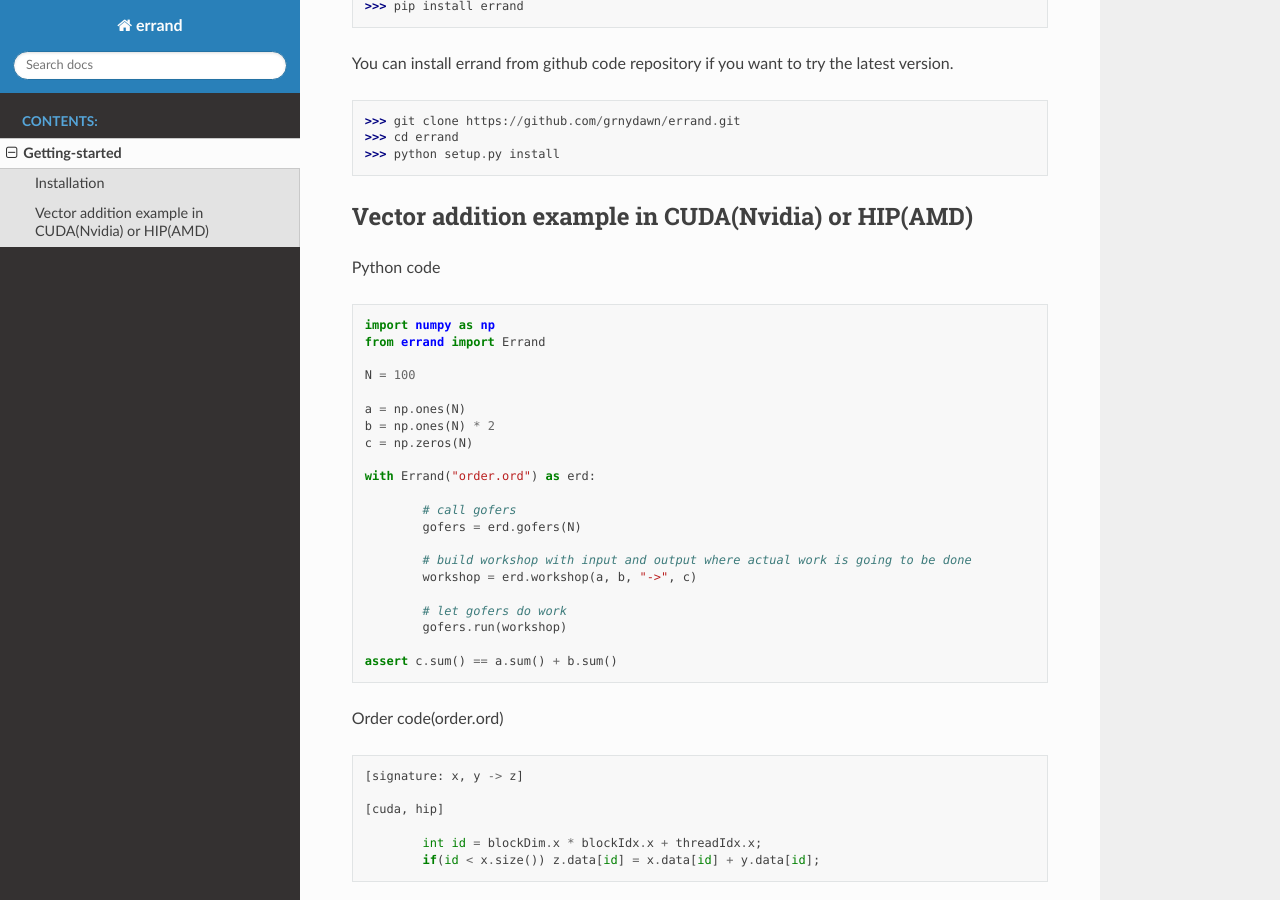
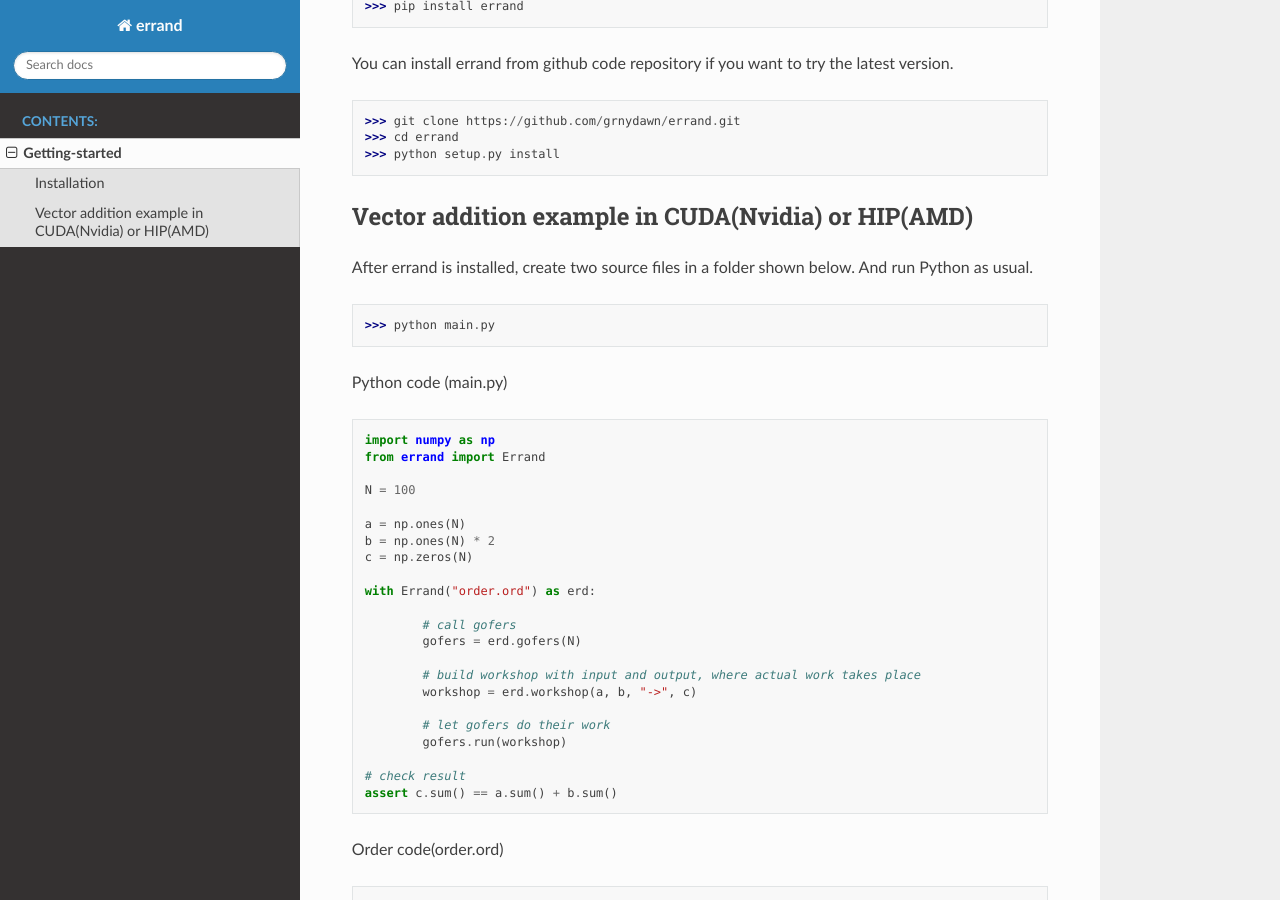
Before and after one commit to grnydawn/errand, a Sphinx documentation site: the page built from doc/source/intro.rst, in a window 1280 px wide and 900 px high, scrolled down 375 px. Built offline with Sphinx 7.4.7 and the Read the Docs theme 2.0.0, drawn with Linux system fonts in a browser that asks for light colours.

Commit message:
updated intro

```diff
--- a/doc/source/intro.rst
+++ b/doc/source/intro.rst
@@ -23,8 +23,14 @@ You can install errand from github code repository if you want to try the latest
 Vector addition example in CUDA(Nvidia) or HIP(AMD)
 -------------------------------------------------------
 
+After errand is installed, create two source files in a folder shown below. And run Python as usual.
 
-Python code
+::
+
+	>>> python main.py
+
+
+Python code (main.py)
 
 ::
 
@@ -42,12 +48,13 @@ Python code
 			# call gofers
 			gofers = erd.gofers(N)
 
-			# build workshop with input and output where actual work is going to be done
+			# build workshop with input and output, where actual work takes place
 			workshop = erd.workshop(a, b, "->", c)
 
-			# let gofers do work
+			# let gofers do their work
 			gofers.run(workshop)
 
+		# check result
 		assert c.sum() == a.sum() + b.sum()
 
 
```
